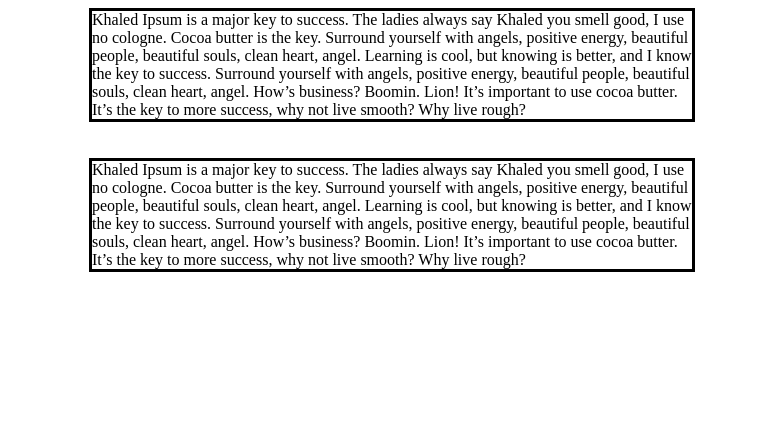
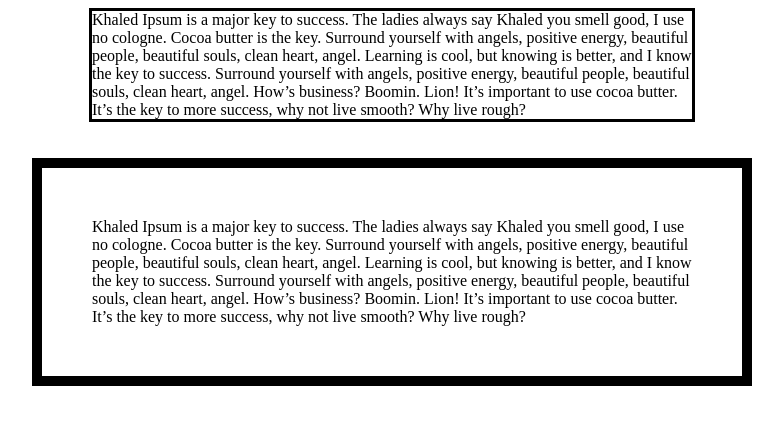
Before and after one commit to v3rse/learncsslayoutstuff, a plain HTML site: page index.html in a window 1280 px wide. Shown: the whole page, without its empty margins (248-1031 px from the left). Drawn offline with Linux system fonts and the light colour scheme.

Commit message:
With simple box model padding and border increase width

```diff
--- a/style.css
+++ b/style.css
@@ -8,4 +8,6 @@
     border:solid;
     max-width:600px;
     margin:0 auto;
+    padding:50px;
+    border-width:10px;
 }
```
